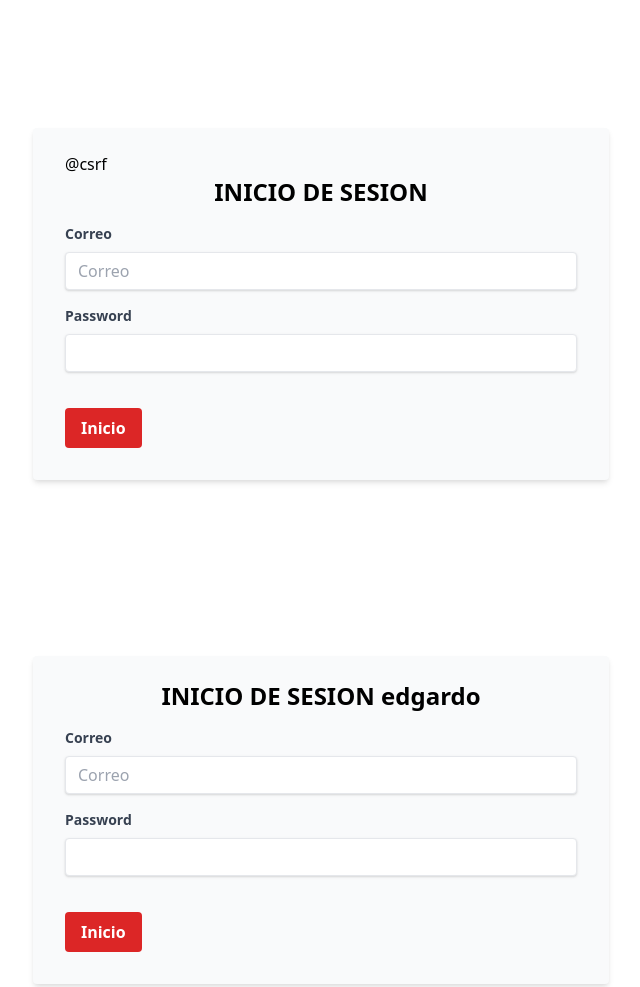
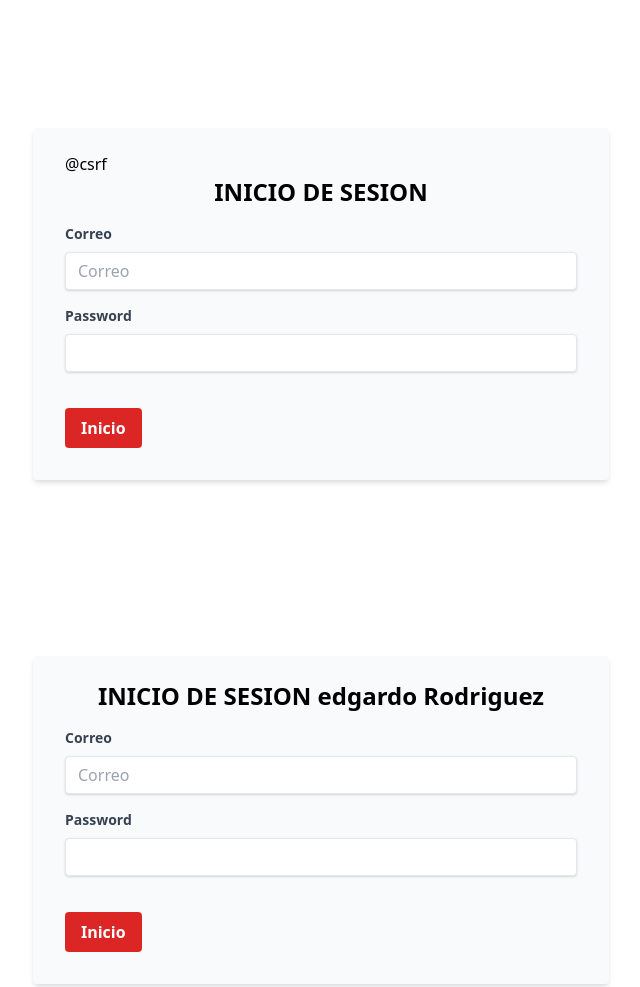
Before and after one commit to edgar432910/Pruebas, a plain HTML site: page index.html in a window 1280 px wide. Shown: the top 987 px of the page, without its empty margins (319-959 px from the left). Drawn offline with nearby package versions, Linux system fonts and the light colour scheme; a script that the page names is missing.

Commit message:
modificacion

```diff
--- a/index.html
+++ b/index.html
@@ -61,7 +61,7 @@
                 <form action="{{route('login.index')}}"  method="POST"  class="bg-gray-50 shadow-md rounded px-8 pt-6 pb-8 mb-4">
 
                     <div class="mb-4">
-                        <h3 class="text-center font-bold text-2xl font-sans" >INICIO DE SESION edgardo</h3>
+                        <h3 class="text-center font-bold text-2xl font-sans" >INICIO DE SESION edgardo Rodriguez </h3>
                     </div>
                     <div class="mb-4">
                         <label class="block text-gray-700 text-sm font-bold mb-2 font-sans" for="correo">
```
